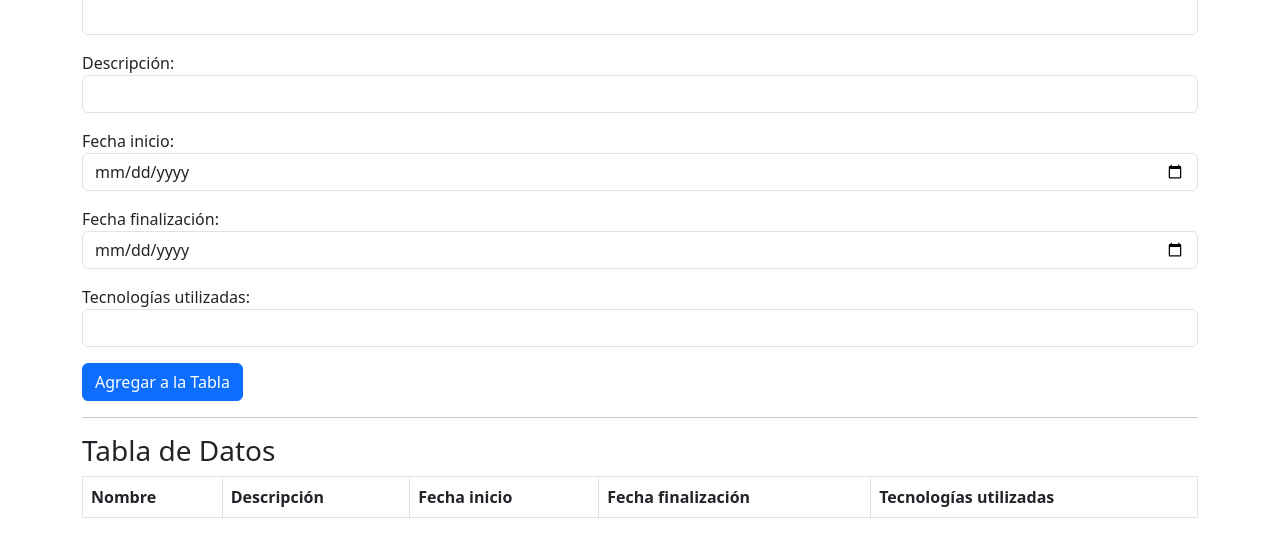
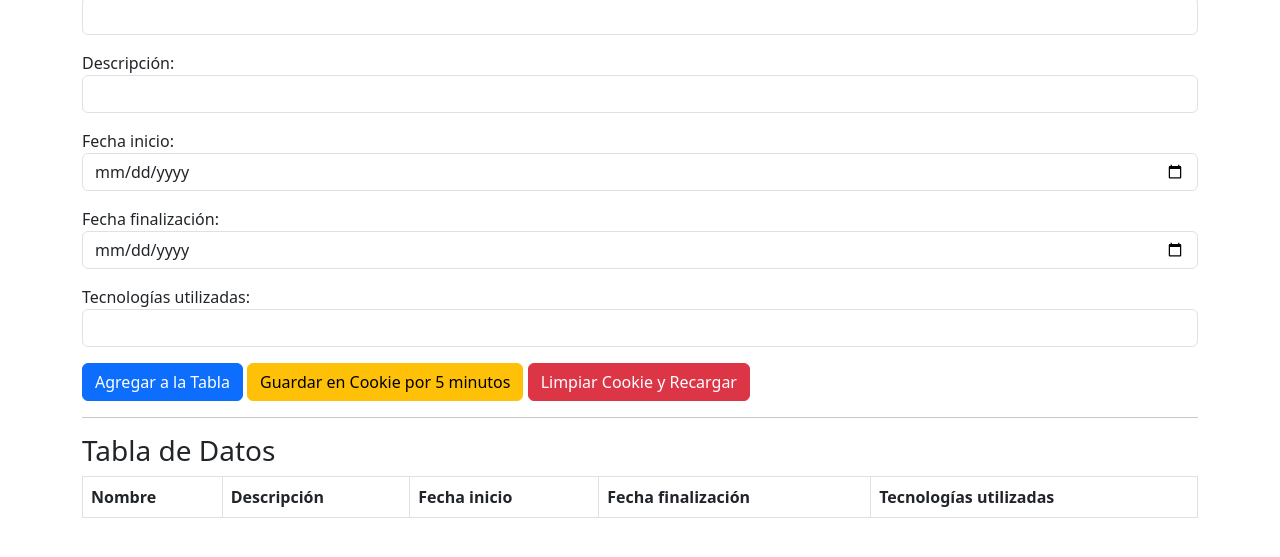
Before and after one commit to colidom/DIW, a plain HTML site: page Tema5/Bootstrap/Formularios/index.html in a window 1280 px wide. Shown: the part 97-654 px from the top of the page. Drawn offline with nearby package versions, Linux system fonts and the light colour scheme.

Commit message:
Añadidas varias funcionalidades extra

```diff
--- a/Tema5/Bootstrap/Formularios/assets/js/rellena.js
+++ b/Tema5/Bootstrap/Formularios/assets/js/rellena.js
@@ -1,19 +1,15 @@
-// Función para agregar filas a la tabla
 function agregarFila() {
-    // Capturar datos del formulario
     var nombre = document.getElementById("nombre").value;
     var descripcion = document.getElementById("descripcion").value;
     var fechaInicio = document.getElementById("fechaInicio").value;
     var fechaFin = document.getElementById("fechaFin").value;
     var tecnologias = document.getElementById("tecnologias").value;
 
-    // Validar que se hayan ingresado datos
     if (!nombre || !descripcion || !fechaInicio || !fechaFin || !tecnologias) {
         alert("Por favor, complete todos los campos del formulario.");
         return;
     }
 
-    // Crear una nueva fila
     var fila =
         "<tr><td>" +
         nombre +
@@ -27,9 +23,46 @@ function agregarFila() {
         tecnologias +
         "</td></tr>";
 
-    // Agregar la fila a la tabla
     document.getElementById("tablaBody").innerHTML += fila;
-
-    // Limpiar el formulario después de agregar la fila
     document.getElementById("formulario").reset();
 }
+
+// Función para agregar fila a la tabla y guardar en cookie por 5 minutos
+function agregarFilaYGuardarEnCookie() {
+    var nombre = document.getElementById("nombre").value;
+    var descripcion = document.getElementById("descripcion").value;
+    var fechaInicio = document.getElementById("fechaInicio").value;
+    var fechaFin = document.getElementById("fechaFin").value;
+    var tecnologias = document.getElementById("tecnologias").value;
+
+    if (!nombre || !descripcion || !fechaInicio || !fechaFin || !tecnologias) {
+        alert("Por favor, complete todos los campos del formulario.");
+        return;
+    }
+
+    var fila =
+        "<tr><td>" +
+        nombre +
+        "</td><td>" +
+        descripcion +
+        "</td><td>" +
+        fechaInicio +
+        "</td><td>" +
+        fechaFin +
+        "</td><td>" +
+        tecnologias +
+        "</td></tr>";
+
+    document.getElementById("tablaBody").innerHTML += fila;
+    document.getElementById("formulario").reset();
+
+    var datosTabla = document.getElementById("tablaBody").innerHTML;
+    document.cookie = "datosTabla=" + datosTabla + "; max-age=300"; // 300 segundos = 5 minutos
+}
+
+// Función para limpiar la cookie y recargar la página
+function limpiarCookieYRecargarPagina() {
+    document.cookie = "datosTabla=; expires=Thu, 01 Jan 1970 00:00:00 UTC; path=/;";
+    alert("Cookie borrada, haga click en aceptar para recargar la página!");
+    location.reload();
+}
--- a/Tema5/Bootstrap/Formularios/index.html
+++ b/Tema5/Bootstrap/Formularios/index.html
@@ -34,6 +34,12 @@
                     <input type="text" class="form-control" id="tecnologias" required />
                 </div>
                 <button type="button" class="btn btn-primary" onclick="agregarFila()">Agregar a la Tabla</button>
+                <button type="button" class="btn btn-warning" onclick="agregarFilaYGuardarEnCookie()">
+                    Guardar en Cookie por 5 minutos
+                </button>
+                <button type="button" class="btn btn-danger" onclick="limpiarCookieYRecargarPagina()">
+                    Limpiar Cookie y Recargar
+                </button>
             </form>
 
             <hr />
```
